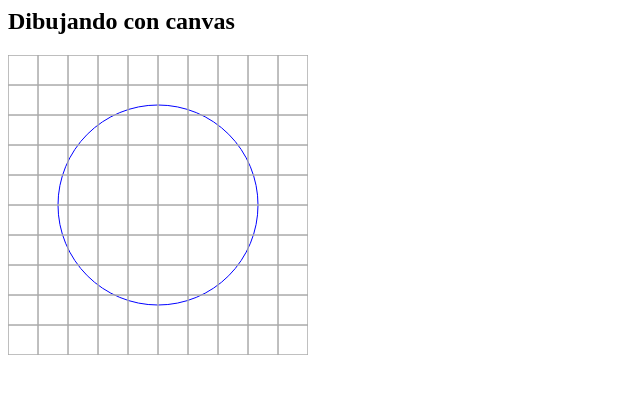
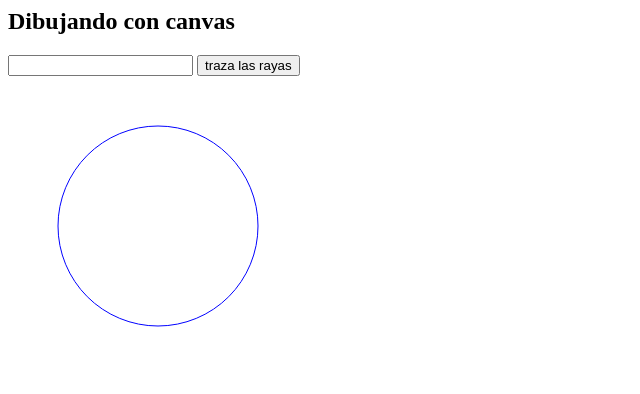
Before and after one commit to cristobal2323/programacion, a plain HTML site: page index4.html in a window 1280 px wide. Shown: the whole page, without its empty margins (0-640 px from the left). Drawn offline with Linux system fonts and the light colour scheme.

Commit message:
Dibujando canvas con eventos

```diff
--- a/codigo4.js
+++ b/codigo4.js
@@ -1,21 +1,25 @@
-var dibujo, lienzo;
+var dibujo, lienzo, t, b;
 
 function inicio(){
 	dibujo = document.getElementById("dibujo");
 	lienzo = dibujo.getContext("2d");
-
+	t = document.getElementById("usuario");
+	b = document.getElementById("dibujalo");
 	lienzo.beginPath();
 	lienzo.strokeStyle = "#00F";
 	lienzo.arc(150,150,100, (Math.PI * 2), false);
 	lienzo.closePath();
 	lienzo.stroke();
 
-	dibujarGrilla(lienzo);
+	b.addEventListener("click",dibujarGrilla);
+
 }
 function dibujarGrilla(pony){
+	var pony = lienzo;
+	var rayas = Number(t.value);
 	var ancho = 300 , alto = 300;
 	var lineas = 10;
-	var anchoLinea = 30;
+	var anchoLinea = ancho / rayas;
 	var limiteX = ancho / lineas;
 	var limiteY = ancho / lineas;
 	for(linea= 0; linea <= limiteX; linea++){
--- a/index4.html
+++ b/index4.html
@@ -5,7 +5,11 @@
 		<script type="text/javascript" src="codigo4.js"></script>
 	</head>
 	<body>
-	<h2> Dibujando con canvas </h2>
+		<h2> Dibujando con canvas </h2>
+		<div>
+			<input type="text" id="usuario">
+			<input type="button" id="dibujalo" value="traza las rayas">
+		</div>
 		<canvas width="300" height="300" id="dibujo"></canvas>
 		<script type="text/javascript">
 			inicio();
```
